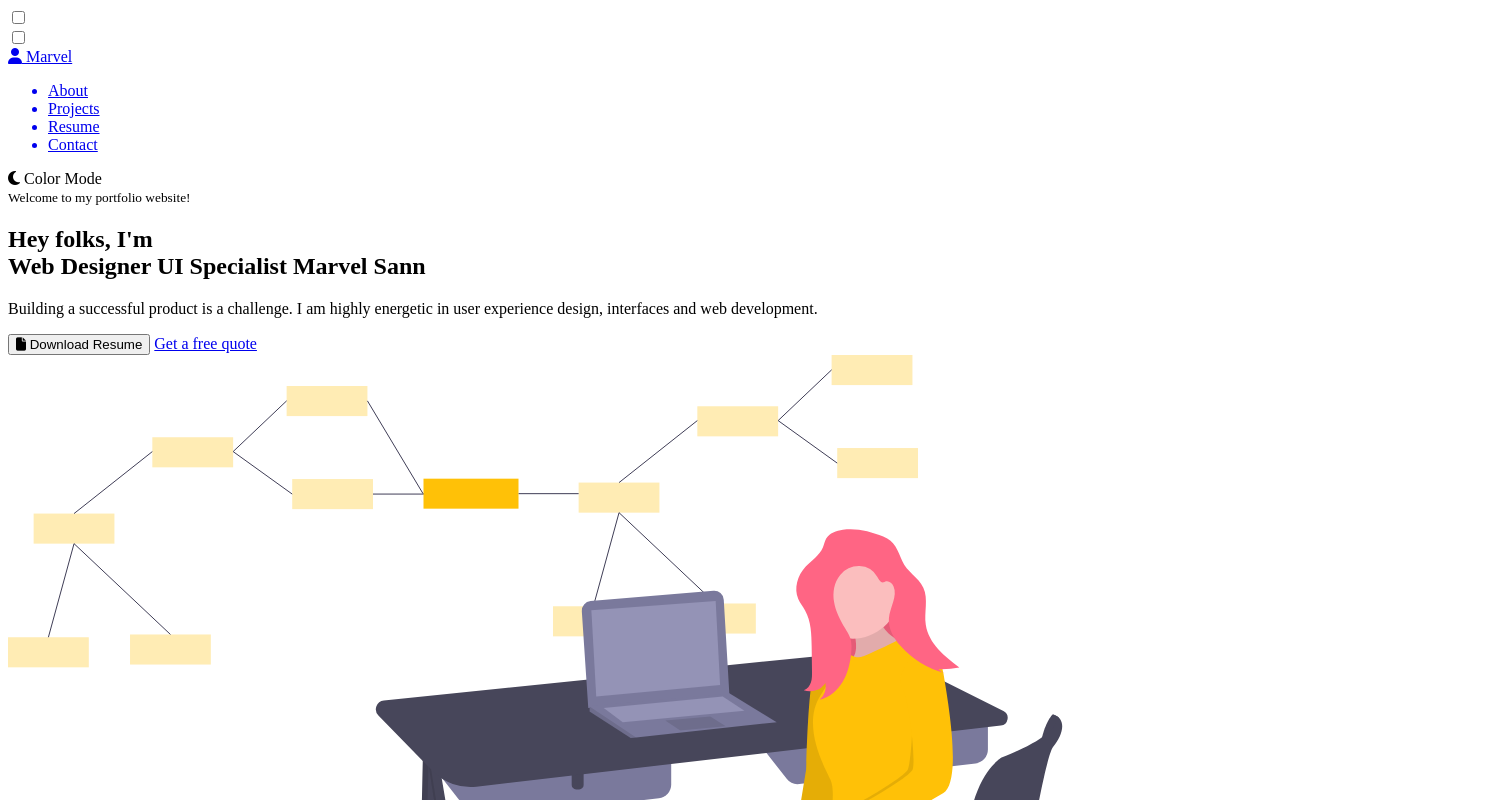
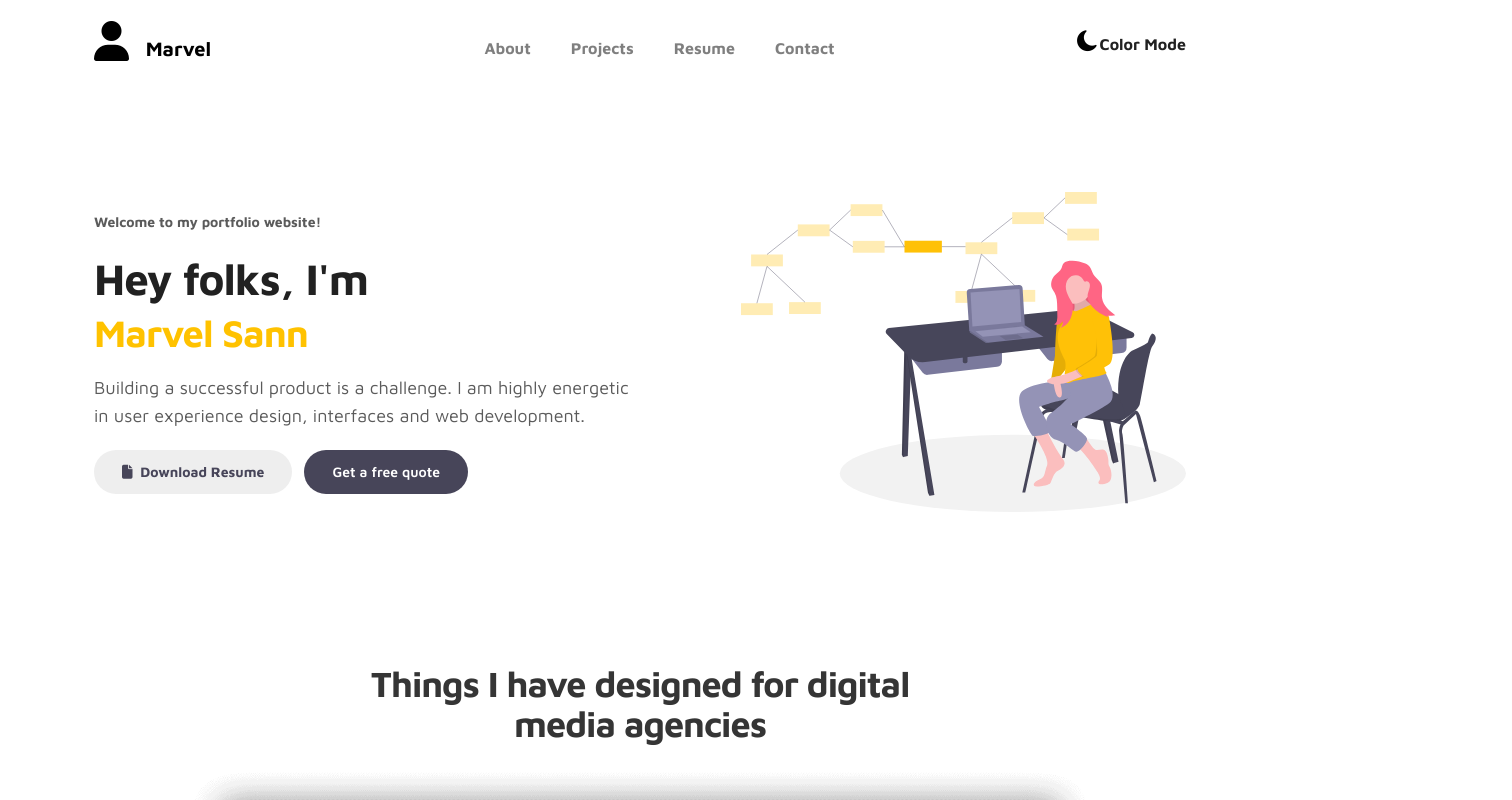
Before and after one commit to MarceloS98/portfolio1, a website: page src/index.html in a window 1280 px wide. Shown: the top 800 px of the page, 1512 px wide, since content can reach past the window. Drawn offline with Linux system fonts and the light colour scheme; the site is published under a folder, as on GitHub Pages, so addresses that start at the root find nothing.

Commit message:
Update index.html

```diff
--- a/src/index.html
+++ b/src/index.html
@@ -10,7 +10,7 @@
       href="https://fonts.googleapis.com/css2?family=Maven+Pro:wght@400;500;600;700;800;900&display=swap"
       rel="stylesheet"
     />
-    <link rel="stylesheet" href="/../dist/output.css" />
+    <link rel="stylesheet" href="../dist/output.css" />
     <script
       src="https://kit.fontawesome.com/450cb384cb.js"
       crossorigin="anonymous"
```
